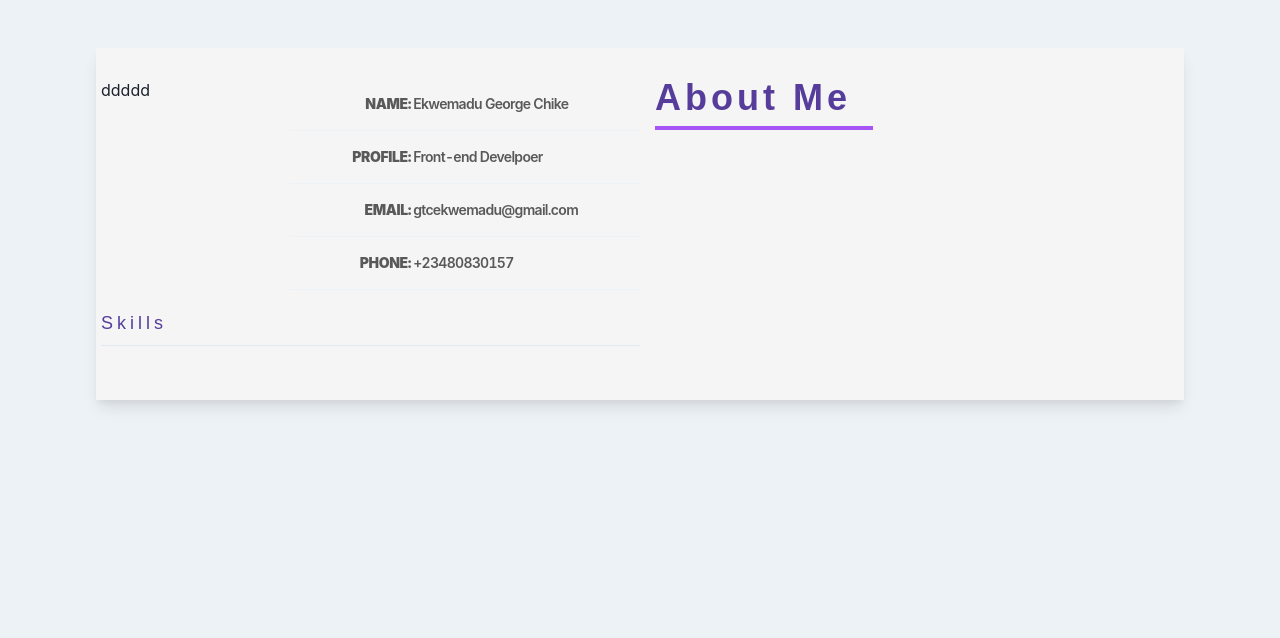
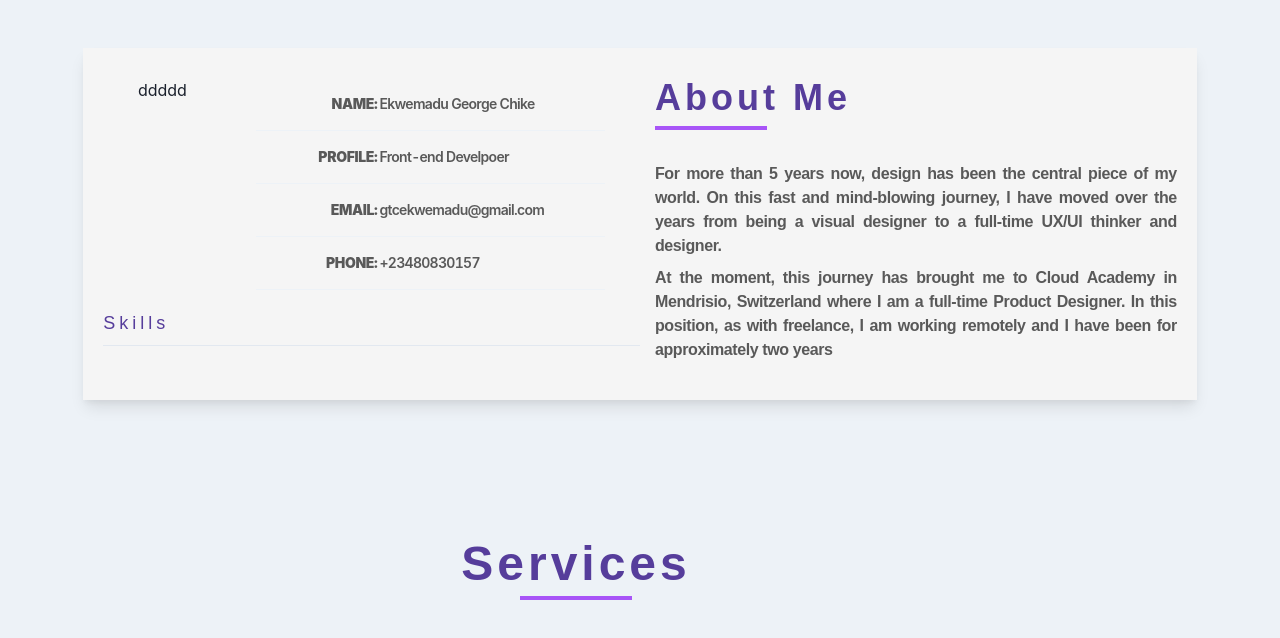
Before and after one commit to TonyBllvc/tony-portfolio-profile, a React (Create React App) app in the folder frontend/: page / in a window 1280 px wide. Shown: the part 672-1310 px from the top of the page. Before the commit the page ends 1142 px from the top, so only its background shows below. Built offline with nearby package versions, Linux system fonts and the light colour scheme.

Commit message:
4th sept

```diff
--- a/frontend/src/Layout/NavBar.jsx
+++ b/frontend/src/Layout/NavBar.jsx
@@ -91,7 +91,7 @@ const NavBar = () => {
                             <Box display={{ base: "none", md: "none", lg: "flex" }} width='20%' height='100%'>
                                 <Box width='100%' display='flex' height='100%' justifyContent='center'>
                                     <Button fontSize='xl' fontWeight='semibold' p='7' variant='variants' >
-                                        Let's Talk <AiOutlineArrowRight className='text-purple-800 text-lg' />
+                                        Let's Talk <AiOutlineArrowRight className='text-white text-lg' />
                                     </Button>
                                 </Box>
                             </Box>
--- a/frontend/src/assets/theme/customTheme.jsx
+++ b/frontend/src/assets/theme/customTheme.jsx
@@ -20,6 +20,11 @@ const theme = extendTheme({
         },
       },
     },
+    span: {
+      baseStyle: {
+        bgGradient: 'linear(to-r, purple.500, purple.400, purple.600)',
+      }
+    }
   },
 });
 
--- a/frontend/src/component/AboutMeOne.jsx
+++ b/frontend/src/component/AboutMeOne.jsx
@@ -1,4 +1,4 @@
-import { Box, Table, TableContainer, Tbody, Td, Th, Thead, Tr } from '@chakra-ui/react'
+import { Box, Table, TableContainer, Tbody, Td, Text, Th, Thead, Tr } from '@chakra-ui/react'
 import React from 'react'
 
 const AboutMeOne = () => {
@@ -6,14 +6,14 @@ const AboutMeOne = () => {
         <section>
             <Box width='100%' display='flex' flexDirection='row' justifyContent='space-around' py='40px'>
 
-                <Box width={['85%', '85%', '90%', '85%']} py='30px' >
-                    <Box width='100%' bg='whitesmoke' px={['12px', '10px', '5px', '5px']} py={['30px', '30px', '30px', '30px']} boxShadow='lg' display='flex' flexDirection={['column', 'column', 'row', 'row']}>
+                <Box width={['85%', '85%', '87%', '87%']} py='30px' >
+                    <Box width='100%' bg='whitesmoke' px={['20px', '20px', '20px', '20px']} py={['30px', '30px', '30px', '30px']} boxShadow='lg' display='flex' flexDirection={['column', 'column', 'row', 'row']}>
 
                         <Box width={['100%', '100%', '50%', '50%']} bg='whitesmoke'>
                             <Box width='100%' display='flex' flexDirection='column' justifyContent='center'>
 
                                 <Box width='100%' display='flex' flexDirection={['column', 'column', 'row', 'row']} justifyContent='space-around'>
-                                    <Box width={['100%', '100%', '35%', '35%']}>
+                                    <Box w idth={['100%', '100%', '35%', '35%']}>
                                         ddddd
                                         {/* Image goes here */}
                                         <Box width='100%' py={['50px', '60px', '80px', '70px']}>
@@ -88,7 +88,10 @@ const AboutMeOne = () => {
                                             Skills
                                         </h2>
                                         <hr className='w-full text-purple-900 md:py-3 mt-2 text-lg ' />
-                                            {/* Line */}
+                                        {/* Line */}
+                                        <span>
+
+                                        </span>
                                         {/* </div> */}
                                     </Box>
 
@@ -103,7 +106,15 @@ const AboutMeOne = () => {
                                 <h1 className=' text-2xl md:text-4xl font-semibold'>
                                     About Me
                                 </h1>
-                                <hr className='w-5/12 text-purple-500 md:py-3 mt-2 text-lg border-purple-500 border-t-4 flex-grow' />
+                                <hr className=' w-16 sm:w-20 md:w-28 text-purple-500 md:py-3 my-2 text-lg border-purple-500 border-t-4 flex-grow' />
+                                <Box>
+                                    <Text letterSpacing='tight' color='blackAlpha.700' fontWeight={['medium', 'semibold', 'semibold', 'semibold']} fontSize={['13', '13', '13', '16']} textAlign='justify' my='2'>
+                                        For more than 5 years now, design has been the central piece of my world. On this fast and mind-blowing journey, I have moved over the years from being a visual designer to a full-time UX/UI thinker and designer.
+                                    </Text>
+                                    <Text letterSpacing='tight' color='blackAlpha.700' fontWeight={['medium', 'semibold', 'semibold', 'semibold']} fontSize={['13', '13', '13', '16']} textAlign='justify' my='2'>
+                                        At the moment, this journey has brought me to Cloud Academy in Mendrisio, Switzerland where I am a full-time Product Designer. In this position, as with freelance, I am working remotely and I have been for approximately two years
+                                    </Text>
+                                </Box>
                             </Box>
                         </Box>
                     </Box>
--- /dev/null
+++ b/frontend/src/component/Services.jsx
@@ -0,0 +1,31 @@
+import { Box } from '@chakra-ui/react'
+import React from 'react'
+
+const Services = () => {
+    return (
+        <>
+            <Box width='100%' my='70px'>
+                <Box width='90%'>
+                    <Box width='100%' display='flex' flexDirection='column' justifyContent='center' alignItems='center'>
+                        <Box width='100%' display='flex' flexDirection='column' justifyContent='center' alignItems='center' textAlign='center' >
+                            <h1 className=' text-3xl md:text-5xl font-semibold'>
+                                Services
+                            </h1>
+                            <hr className=' w-16 sm:w-20 md:w-28 text-purple-500 md:py-3 my-2 text-lg border-purple-500 border-t-4 flex-grow' />
+                        </Box>
+                        <Box display='flex' justifyContent='center' alignItems='center'>
+                            <Box>
+
+                                <Box>
+
+                                </Box>
+                            </Box>
+                        </Box>
+                    </Box>
+                </Box>
+            </Box>
+        </>
+    )
+}
+
+export default Services
--- a/frontend/src/pages/IndexPage.jsx
+++ b/frontend/src/pages/IndexPage.jsx
@@ -1,6 +1,7 @@
 import React, { useEffect } from 'react'
 import MainPage from '../component/MainPage'
 import AboutMeOne from '../component/AboutMeOne'
+import Services from '../component/Services'
 // import '../assets/css/main.css'
 
 const IndexPage = () => {
@@ -12,6 +13,7 @@ const IndexPage = () => {
         <>
             <MainPage />
             <AboutMeOne />
+            <Services />
         </>
     )
 }
```
